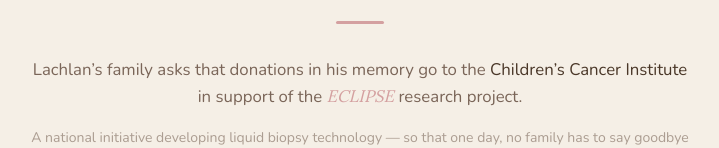
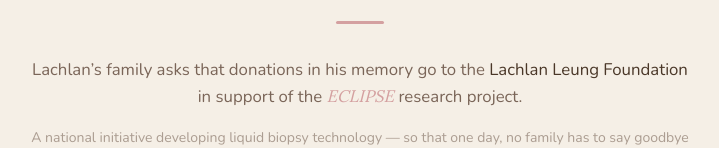
Before and after one commit to jaydenleung128/lachlan-leung-website, a Next.js app: page / in a window 1280 px wide. Shown: the part 6943-7091 px from the top of the page, without its empty margins (280-999 px from the left). Built offline with nearby package versions, Linux system fonts and the light colour scheme.

Commit message:
feat: update donate section to reference Lachlan Leung Foundation
Co-Authored-By: Claude Sonnet 4.6 <noreply@anthropic.com>

```diff
--- a/components/sections/DonateSection.tsx
+++ b/components/sections/DonateSection.tsx
@@ -48,7 +48,7 @@ export function DonateSection() {
           style={{ color: '#7a6558', fontSize: 'clamp(0.92rem, 2vw, 1.05rem)' }}
         >
           Lachlan&rsquo;s family asks that donations in his memory go to the{' '}
-          <span style={{ color: '#4a3728' }}>Children&rsquo;s Cancer Institute</span>{' '}
+          <span style={{ color: '#4a3728' }}>Lachlan Leung Foundation</span>{' '}
           in support of the{' '}
           <span className="font-serif italic" style={{ color: '#d4a0a0' }}>ECLIPSE</span>{' '}
           research project.
```
